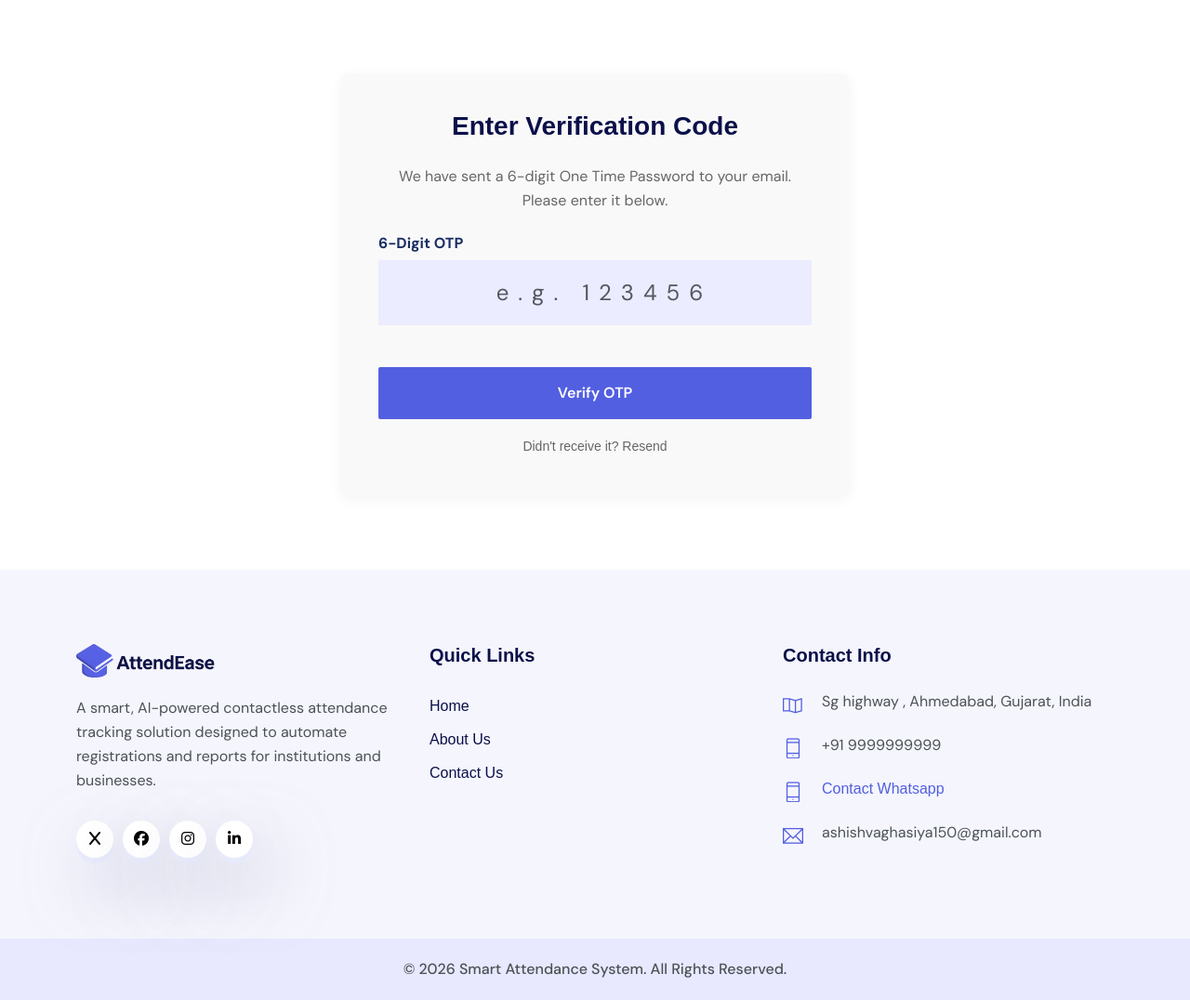
After one commit to Ashish-V07/Smart-Attendance-System, a Flask app: page /verify_otp in a window 1280 px wide. The commit adds this page. Shown: the part 516-1592 px from the top of the page at 93% size. Run offline with Flask 3, Linux system fonts and the light colour scheme; some libraries are stand-ins or nearby versions.

Commit message:
Forgot Password Implementation

```diff
--- a/app.py
+++ b/app.py
@@ -1,10 +1,19 @@
 from flask import Flask, render_template, request, session,redirect, url_for, flash
 from database import get_connection
+from flask_mail import Mail, Message
+import random
 from werkzeug.security import generate_password_hash, check_password_hash
 
 app = Flask(__name__, static_folder='assets', static_url_path='/assets')
-app.secret_key = 'super_secret_key_for_development'
+app.secret_key = '@Yash_(05-smart-attendance-system-15)_Ashish@'
 
+app.config['MAIL_SERVER'] = 'smtp.gmail.com'
+app.config['MAIL_PORT'] = 587
+app.config['MAIL_USE_TLS'] = True
+app.config['MAIL_USERNAME'] = '22bmiit150@gmail.com'
+app.config['MAIL_PASSWORD'] = 'amfz qmxs dtom ibkx'
+
+mail = Mail(app)
 # --- PUBLIC ROUTES ---
 @app.route('/')
 def index():
@@ -56,9 +65,65 @@ def login_check():
 def forgot_password():
     return render_template('forgot-password.html')
 
-@app.route('/thank-you')
-def thank_you():
-    return render_template('thank-you.html')
+@app.route('/forgot-password-check',methods=['post'])
+def forgot_password_check():
+    email=request.form['email']
+    otp=random.randint(100000,999999)
+    conn = get_connection()
+    cursor = conn.cursor()
+
+    cursor.execute("SELECT * FROM users WHERE email=%s", (email,))
+    user = cursor.fetchone()
+
+    cursor.close()
+    conn.close()
+    if user:
+        session['otp']=str(otp)
+        session['email']=email
+        send_otp(email,otp)
+        return redirect('verify_otp')
+    else:
+        flash("User Not Found!", "danger")
+        return redirect("/forgot-password")
+
+
+@app.route('/verify_otp')
+def verify_otp():
+    return render_template('verify_otp.html')
+
+@app.route('/verify_otp_check',methods=['post'])
+def verify_otp_check():
+    otp=request.form['otp']
+    if otp==session['otp']:
+        flash("OTP Verified Successfully", "success")
+        return redirect('reset_password')
+    else:
+        flash("Invalid OTP", "danger")
+        return redirect("verify_otp")
+
+
+@app.route('/reset_password')
+def reset_password():
+    return render_template('reset_password.html')
+
+@app.route('/reset_password_check',methods=['post'])
+def reset_password_check():
+    password=request.form['password']
+    hashed_password = generate_password_hash(password)
+
+    conn = get_connection()
+    cursor = conn.cursor()
+    cursor.execute("UPDATE users SET password=%s WHERE email=%s", (hashed_password, session['email']))
+    conn.commit()
+    cursor.close()
+    conn.close()
+
+    session.pop('email', None)
+    session.pop('otp', None)
+
+    flash("Password Reset Successfully", "success")
+    return redirect("login")
+
 
 @app.route('/logout')
 def logout():
@@ -90,6 +155,46 @@ def face_registration():
         flash('You are not authorized to access this page','danger')
         return redirect(url_for('login'))
 
+
+
+#default functions
+
+def send_otp(email,otp):
+    msg = Message(
+        "Password Reset OTP - Smart Attendance System",
+        sender=("AttendEase | Admin",app.config['MAIL_USERNAME']),
+        recipients=[email]
+    )
+
+    html_body = f"""
+    <div style="font-family: Arial, sans-serif; max-width: 600px; margin: 0 auto; border: 1px solid #e0e0e0; border-radius: 8px; overflow: hidden;">
+        <div style="background-color: #35ac39; padding: 20px; text-align: center;">
+            <h2 style="color: #ffffff; margin: 0; font-family: 'Segoe UI', Tahoma, Geneva, Verdana, sans-serif;">Smart Attendance System</h2>
+        </div>
+        <div style="padding: 40px 30px; background-color: #ffffff;">
+            <h3 style="color: #333333; margin-top: 0; font-size: 20px;">Password Reset Request</h3>
+            <p style="color: #555555; line-height: 1.6; font-size: 15px;">Hello,</p>
+            <p style="color: #555555; line-height: 1.6; font-size: 15px;">We received a request to reset your password. Please use the following One-Time Password (OTP) to proceed with the reset process.</p>
+            <div style="text-align: center; margin: 35px 0;">
+                <span style="display: inline-block; padding: 15px 40px; background-color: #f4f7f6; color: #35ac39; font-size: 32px; font-weight: bold; letter-spacing: 8px; border-radius: 6px; border: 2px dashed #35ac39;">{otp}</span>
+            </div>
+            <p style="color: #555555; line-height: 1.6; font-size: 15px;">This OTP is valid until you complete the reset process. If you did not request a password reset, please safely ignore this email.</p>
+            <br>
+            <p style="color: #555555; line-height: 1.6; margin-bottom: 0; font-size: 15px;">Best regards,<br><strong>The Smart Attendance Team</strong></p>
+        </div>
+        <div style="background-color: #f9f9f9; padding: 20px; text-align: center; border-top: 1px solid #eeeeee;">
+            <p style="color: #999999; font-size: 12px; margin: 0;">&copy; 2026 Smart Attendance System. All rights reserved.</p>
+        </div>
+    </div>
+    """
+
+    msg.html = html_body
+    mail.send(msg)
+    flash("OTP sent successfully", "success")
+
+
+
+
 @app.after_request
 def add_header(response):
     response.headers["Cache-Control"] = "no-store, no-cache, must-revalidate, max-age=0"
@@ -97,6 +202,7 @@ def add_header(response):
     response.headers["Expires"] = "0"
     return response
 
+
 if __name__ == '__main__':
     # Run the app in debug mode on port 5000
     app.run(debug=True, host='0.0.0.0', port=5000)
--- /dev/null
+++ b/templates/verify_otp.html
@@ -0,0 +1,90 @@
+<!DOCTYPE html>
+<html lang="en">
+
+<head>
+	<!-- Meta -->
+	<meta charset="utf-8">
+	<meta http-equiv="X-UA-Compatible" content="IE=edge">
+	<meta name="viewport" content="width=device-width, initial-scale=1, shrink-to-fit=no">
+	<!-- SITE TITLE -->
+	<title>Verify OTP - Smart Attendance System</title>
+	<!-- Latest Bootstrap min CSS -->
+	<link rel="stylesheet" href="{{ url_for('static', filename='bootstrap/css/bootstrap.min.css') }}">
+	<!-- Google Font -->
+	<link href="https://fonts.googleapis.com/css2?family=DM+Sans:ital,opsz,wght@0,9..40,100..1000;1,9..40,100..1000&display=swap" rel="stylesheet">
+	<!-- Font Awesome CSS -->
+	<link rel="stylesheet" href="https://cdnjs.cloudflare.com/ajax/libs/font-awesome/6.5.2/css/all.min.css">
+	<link rel="stylesheet" href="{{ url_for('static', filename='fonts/font-awesome.min.css') }}">
+	<link rel="stylesheet" href="{{ url_for('static', filename='fonts/themify-icons.css') }}">
+	<!-- Style CSS -->
+	<link rel="stylesheet" href="{{ url_for('static', filename='css/style.css') }}">
+</head>
+
+<body data-spy="scroll" data-offset="80">
+
+	{% include "components/Error_Show.html" %}
+
+	{% include "components/navbar.html" %}
+
+	<!-- START SECTION TOP -->
+	<section class="section-top">
+		<div class="container">
+			<div class="col-lg-10 offset-lg-1 text-center">
+				<div class="section-top-title wow fadeInRight" data-wow-duration="1s" data-wow-delay="0.3s"
+					data-wow-offset="0">
+					<h1>Verify OTP</h1>
+					<ul>
+						<li><a href="/">Home</a></li>
+						<li> / Verify OTP</li>
+					</ul>
+				</div>
+			</div>
+		</div>
+	</section>
+	<!-- END SECTION TOP -->
+
+	<!-- VERIFY OTP -->
+	<div id="verify-otp-section" class="contact_area section-padding">
+		<div class="container">
+			<div class="row justify-content-center">
+				<div class="col-lg-6 col-sm-12 col-xs-12 wow fadeInUp" data-wow-duration="1s" data-wow-delay="0.2s"
+					data-wow-offset="0">
+					<div class="contact"
+						style="background: #f9f9f9; padding: 40px; border-radius: 8px; box-shadow: 0 4px 15px rgba(0,0,0,0.05);">
+						<h3 class="text-center mb-4" style="margin-bottom: 30px; font-weight: 600;">Enter Verification Code</h3>
+						<p class="text-center" style="margin-bottom: 20px; color: #666;">We have sent a 6-digit One Time Password to your email. Please enter it below.</p>
+						<form class="form" name="verify_otp" method="post" action="/verify_otp_check">
+							<div class="row">
+								<div class="form-group col-md-12">
+									<label for="">6-Digit OTP</label>
+									<input type="text" name="otp" class="form-control" required="required"
+										placeholder="e.g. 123456" pattern="\d{6}" maxlength="6" style="text-align: center; font-size: 24px; letter-spacing: 10px;">
+								</div>
+								<div class="col-md-12 text-center" style="margin-top: 15px;">
+									<button type="submit" value="Verify OTP" name="submit" class="btn_one"
+										style="width: 100%;" title="Verify OTP">Verify OTP</button>
+								</div>
+								<div class="col-md-12 text-center mt-3" style="margin-top: 15px;">
+									<a href="forgot-password" style="color: #666; font-size: 14px;">Didn't receive it? Resend</a>
+								</div>
+							</div>
+						</form>
+					</div>
+				</div>
+			</div>
+		</div>
+	</div>
+	<!-- END VERIFY OTP -->
+
+	{% include "components/footer.html" %}
+
+	<!-- Latest jQuery -->
+	<script src="{{ url_for('static', filename='js/jquery-1.12.4.min.js') }}"></script>
+	<!-- Latest compiled and minified Bootstrap -->
+	<script src="{{ url_for('static', filename='bootstrap/js/bootstrap.min.js') }}"></script>
+	<!-- scripts js -->
+	<script src="{{ url_for('static', filename='js/scripts.js') }}"></script>
+
+</body>
+
+</html>
```
Also changed, not shown: templates/forgot-password.html (+2 -6 lines), templates/reset_password.html (added, +111 -0 lines), assets/img/Users/Faculty/Yash.jpg (added).
